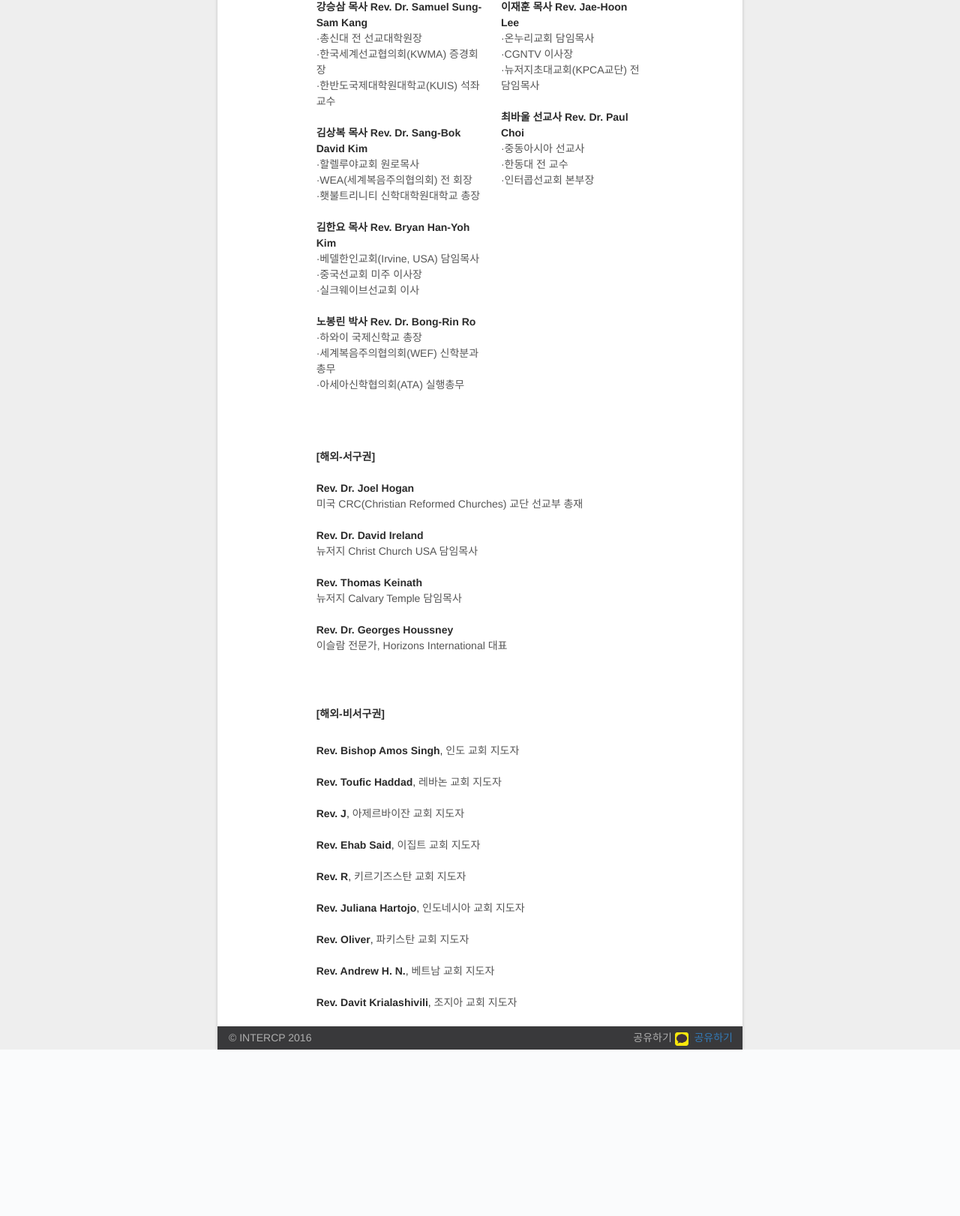
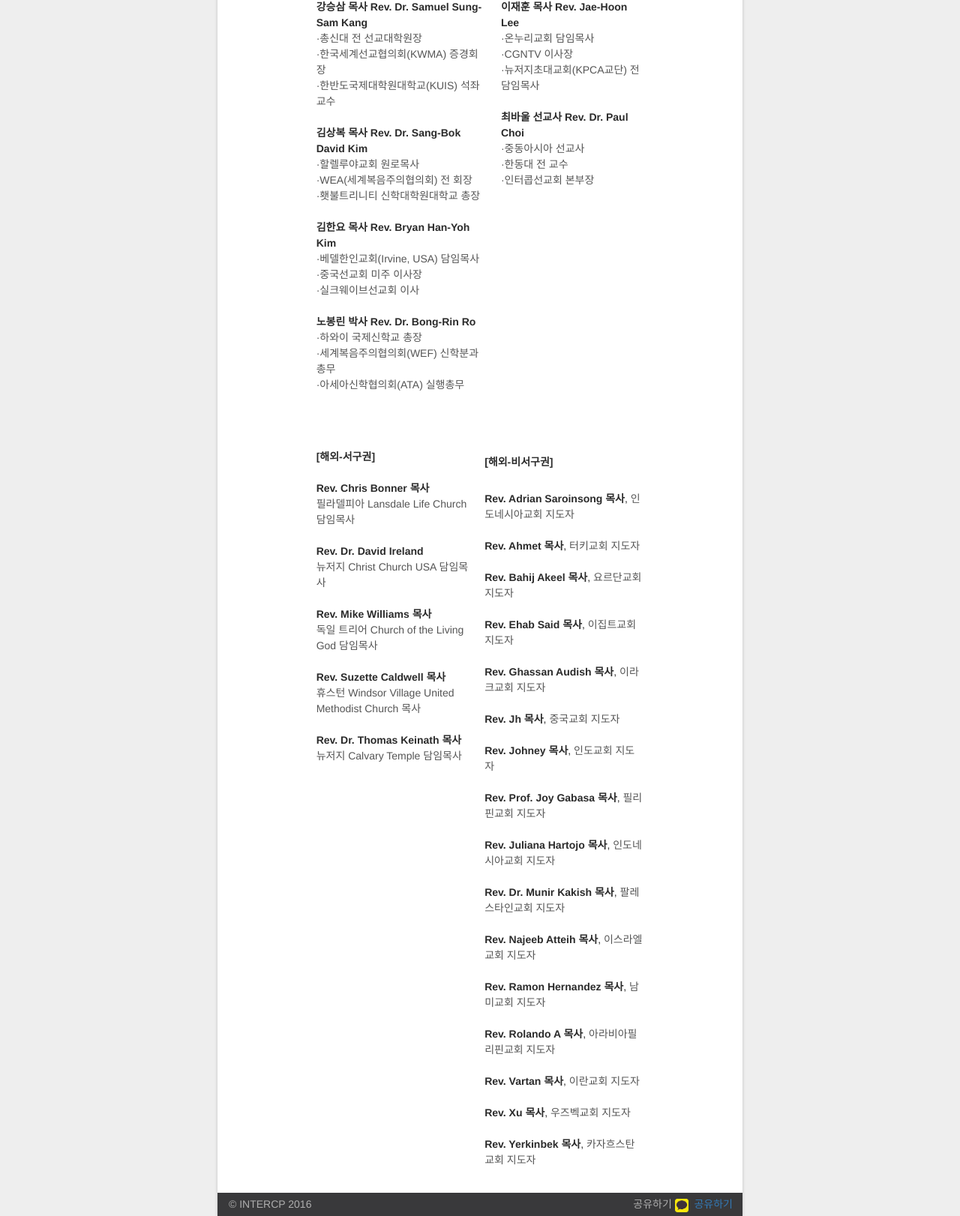
Before and after one commit to INTERCP/ga-web, a Flask app: page /ga/messenger in a window 1280 px wide; the page is wider, and only the part inside the window is pictured. Shown: the part 445-2067 px from the top of that part at 75% size. Before the commit the page ends 1845 px from the top of that part, so only its background shows below. Run offline with Flask 2, Linux system fonts and the light colour scheme; parts of the project's set-up code (start-up, migrations or seed data) failed here and were passed over; some libraries are stand-ins or nearby versions; some web fonts are replaced.

Commit message:
강사소개 글 모두 수정 완료

```diff
--- a/gaweb/templates/ga/messenger.html
+++ b/gaweb/templates/ga/messenger.html
@@ -1,7 +1,6 @@
 {% extends "ga/base.html" %}
 
 {% block content %}
-<article class="main-content">
 <div class="row">
     <div class="col-sm-8 col-sm-offset-2 col-xs-12">
       <section class="article-header">
@@ -65,43 +64,74 @@
         </table>
         <br/>
         <br/>
+
+
+        <table>
+            <tr>
+                <td style="vertical-algin:top" valign="top">
+
         <span style="font-weight:bold; line-heiht:1.5em">[해외-서구권]</span><br/>
         <br/>
-        <span style="font-weight:bold">Rev. Dr. Joel Hogan</span><br/>
-        <span style="color:#555">미국 CRC(Christian Reformed Churches) 교단 선교부 총재<br/></span>
+        <span style="font-weight:bold">Rev. Chris Bonner 목사</span><br/>
+        <span style="color:#555">필라델피아 Lansdale Life Church 담임목사<br/></span>
         <br/>
         <span style="font-weight:bold">Rev. Dr. David Ireland</span><br/>
         <span style="color:#555">뉴저지 Christ Church USA 담임목사<br/></span>
         <br/>
-        <span style="font-weight:bold">Rev. Thomas Keinath</span><br/>
+        <span style="font-weight:bold">Rev. Mike Williams 목사</span><br/>
+        <span style="color:#555">독일 트리어 Church of the Living God 담임목사<br/></span>
+        <br/>
+        <span style="font-weight:bold">Rev. Suzette Caldwell 목사</span><br/>
+        <span style="color:#555">휴스턴 Windsor Village United Methodist Church 목사<br/></span>
+        <br/>
+        <span style="font-weight:bold">Rev. Dr. Thomas Keinath 목사</span><br/>
         <span style="color:#555">뉴저지 Calvary Temple 담임목사<br/></span>
-        <br/>
-        <span style="font-weight:bold">Rev. Dr. Georges Houssney</span><br/>
-        <span style="color:#555">이슬람 전문가, Horizons International 대표<br/></span>
-
         <br/>
         <br/>
         <br/>
+
+        </td>
+
+                <td style="width:20px"></td>
+                <td style="vertical-algin:top" valign="top">
         <span style="font-weight:bold; line-height:2.5em">[해외-비서구권]</span><br/>
         <br/>
-        <span style="font-weight:bold">Rev. Bishop Amos Singh</span>, <span style="color:#555">인도 교회 지도자<br/></span>
+        <span style="font-weight:bold">Rev. Adrian Saroinsong 목사</span>, <span style="color:#555">인도네시아교회 지도자<br/></span>
         <br/>
-        <span style="font-weight:bold">Rev. Toufic Haddad</span>, <span style="color:#555">레바논 교회 지도자<br/></span>
+        <span style="font-weight:bold">Rev. Ahmet 목사</span>, <span style="color:#555">터키교회 지도자<br/></span>
         <br/>
-        <span style="font-weight:bold">Rev. J</span>, <span style="color:#555">아제르바이잔 교회 지도자<br/></span>
+        <span style="font-weight:bold">Rev. Bahij Akeel 목사</span>, <span style="color:#555">요르단교회 지도자<br/></span>
         <br/>
-        <span style="font-weight:bold">Rev. Ehab Said</span>, <span style="color:#555">이집트 교회 지도자<br/></span>
+        <span style="font-weight:bold">Rev. Ehab Said 목사</span>, <span style="color:#555">이집트교회 지도자<br/></span>
         <br/>
-        <span style="font-weight:bold">Rev. R</span>, <span style="color:#555">키르기즈스탄 교회 지도자<br/></span>
+        <span style="font-weight:bold">Rev. Ghassan Audish 목사</span>, <span style="color:#555">이라크교회 지도자<br/></span>
         <br/>
-        <span style="font-weight:bold">Rev. Juliana Hartojo</span>, <span style="color:#555">인도네시아 교회 지도자<br/></span>
+        <span style="font-weight:bold">Rev. Jh 목사</span>, <span style="color:#555">중국교회 지도자<br/></span>
         <br/>
-        <span style="font-weight:bold">Rev. Oliver</span>, <span style="color:#555">파키스탄 교회 지도자<br/></span>
+        <span style="font-weight:bold">Rev. Johney 목사</span>, <span style="color:#555">인도교회 지도자<br/></span>
         <br/>
-        <span style="font-weight:bold">Rev. Andrew H. N.</span>, <span style="color:#555">베트남 교회 지도자<br/></span>
+        <span style="font-weight:bold">Rev. Prof. Joy Gabasa 목사</span>, <span style="color:#555">필리핀교회 지도자<br/></span>
         <br/>
-        <span style="font-weight:bold">Rev. Davit Krialashivili</span>, <span style="color:#555">조지아 교회 지도자<br/></span>
+        <span style="font-weight:bold">Rev. Juliana Hartojo 목사</span>, <span style="color:#555">인도네시아교회 지도자<br/></span>
         <br/>
+        <span style="font-weight:bold">Rev. Dr. Munir Kakish 목사</span>, <span style="color:#555">팔레스타인교회 지도자<br/></span>
+        <br/>
+        <span style="font-weight:bold">Rev. Najeeb Atteih 목사</span>, <span style="color:#555">이스라엘교회 지도자<br/></span>
+        <br/>
+        <span style="font-weight:bold">Rev. Ramon Hernandez 목사</span>, <span style="color:#555">남미교회 지도자<br/></span>
+        <br/>
+        <span style="font-weight:bold"> Rev. Rolando A 목사</span>, <span style="color:#555">아라비아필리핀교회 지도자<br/></span>
+        <br/>
+        <span style="font-weight:bold"> Rev. Vartan 목사</span>, <span style="color:#555">이란교회 지도자<br/></span>
+        <br/>
+        <span style="font-weight:bold">Rev. Xu 목사</span>, <span style="color:#555">우즈벡교회 지도자<br/></span>
+        <br/>
+        <span style="font-weight:bold">Rev. Yerkinbek 목사</span>, <span style="color:#555">카자흐스탄교회 지도자<br/></span>
+        <br/>
+           </td>
+        </tr>
+      </table>
+
     </div>
 
 </div>
```
